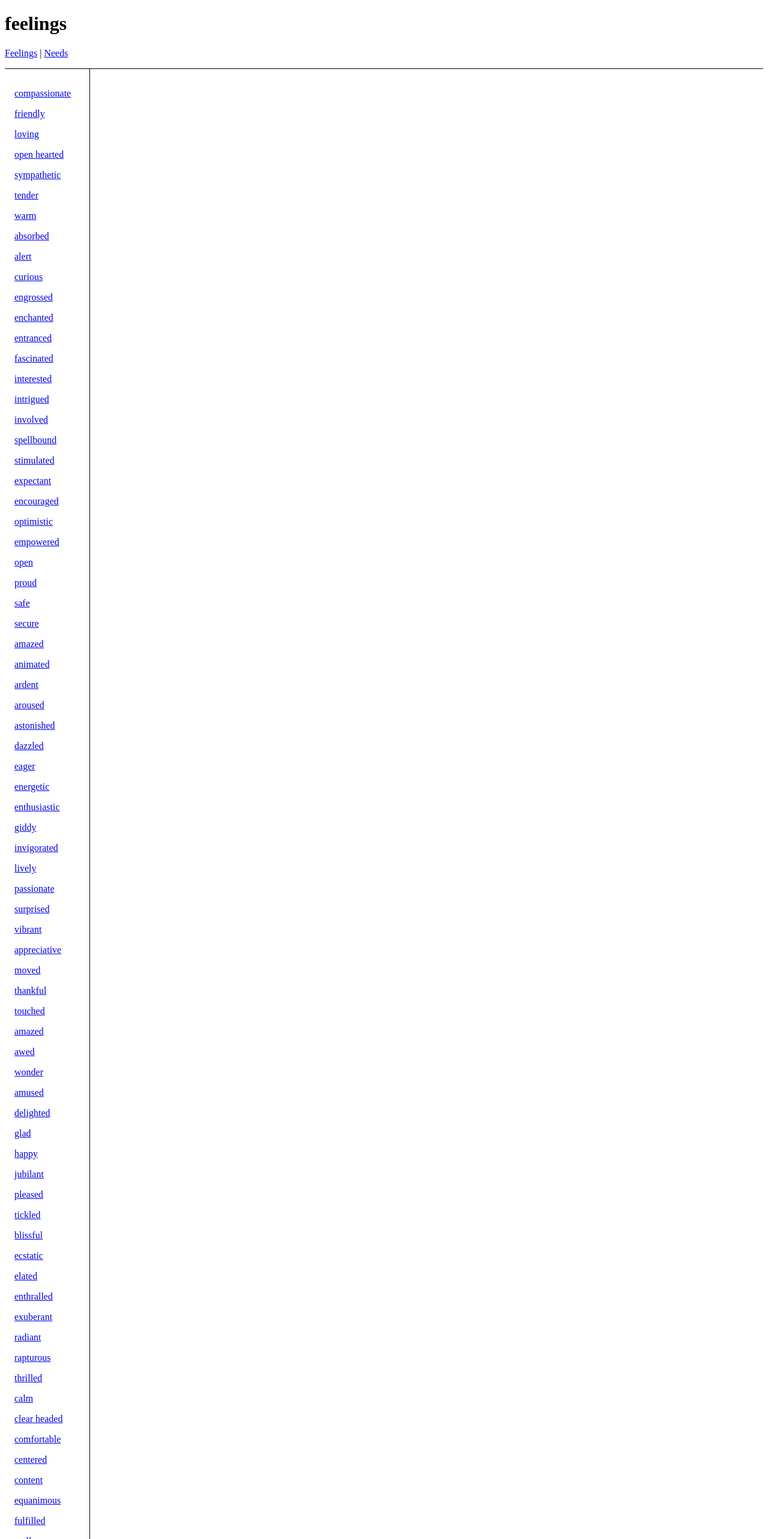
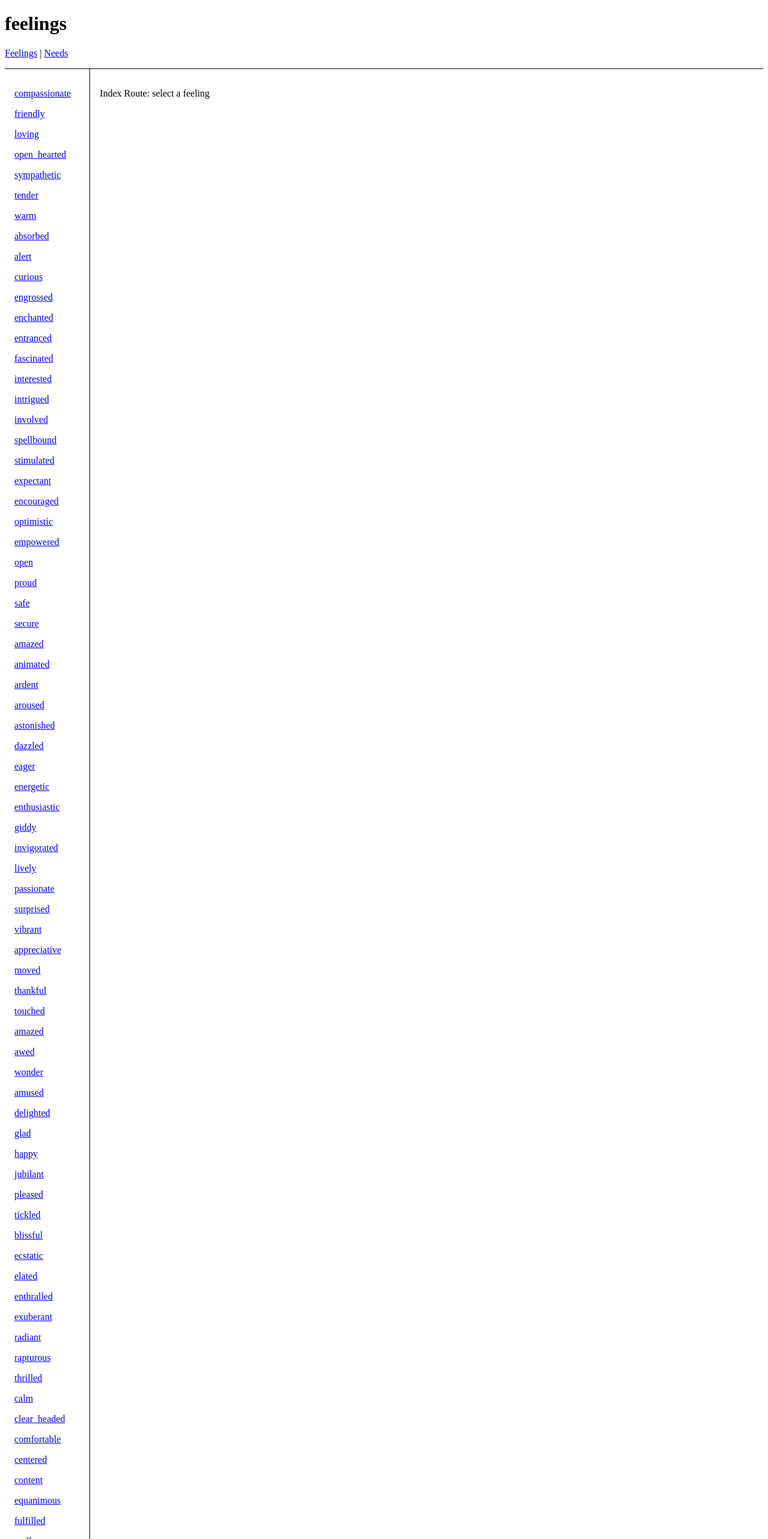
Before and after one commit to taylulz/equanimity-test, a React (Create React App) app: page /feelings in a window 1280 px wide. Shown: the top 2566 px of the page at 60% size. Built offline with nearby package versions, Linux system fonts and the light colour scheme.

Commit message:
use NavLink to identify active link

```diff
--- a/src/allNeeds.js
+++ b/src/allNeeds.js
@@ -16,7 +16,7 @@ let feelings = [
   },
   {
     category: "Affectionate",
-    name: "open hearted",
+    name: "open_hearted",
     areNeedsMet: true
   },
   {
@@ -335,7 +335,7 @@ let feelings = [
   },
   {
     category: "Peaceful",
-    name: "clear headed",
+    name: "clear_headed",
     areNeedsMet: true
   },
   {
@@ -1236,7 +1236,7 @@ let feelings = [
   },
   {
     category: "Tense",
-    name: "stressed out",
+    name: "stressed_out",
     areNeedsMet: false
   },
    ////////////////////////////////////////////////
--- a/src/index.js
+++ b/src/index.js
@@ -16,6 +16,14 @@ render(
       <Route path="/" element={<App />}>
         <Route path="needs" element={<Needs />} />
         <Route path="feelings" element={<Feelings />}>
+          <Route
+            index
+            element={
+              <main style={{ padding: "1rem" }}>
+                <p>Index Route: select a feeling</p>
+              </main>
+            }
+          />
           <Route path=":feelingId" element={<Feeling />} />
         </Route>
         <Route
--- a/src/routes/feelings.jsx
+++ b/src/routes/feelings.jsx
@@ -1,4 +1,4 @@
-import { Link, Outlet } from "react-router-dom";
+import { NavLink, Outlet } from "react-router-dom";
 import { getFeelings } from "../allNeeds";
 
 export default function Feelings() {
@@ -13,13 +13,20 @@ export default function Feelings() {
         }}
       >
         {feelings.map(feeling => (
-          <Link
-            style={{ display: "block", margin: "1rem 0" }}
+          <NavLink
+            className={({ isActive }) => isActive ? "active" : ""}
+            style={({ isActive }) => {
+              return {
+                display: "block",
+                margin: "1rem 0",
+                color: isActive? "red" : ""
+              };
+            }}
             to={`/feelings/${feeling.name}`}
             key={feeling.name}
           >
             {feeling.name}
-          </Link>
+          </NavLink>
         ))}
       </nav>
       <Outlet />
```
Also changed, not shown: 1 other file (tests, documents, lock files or other folders).
